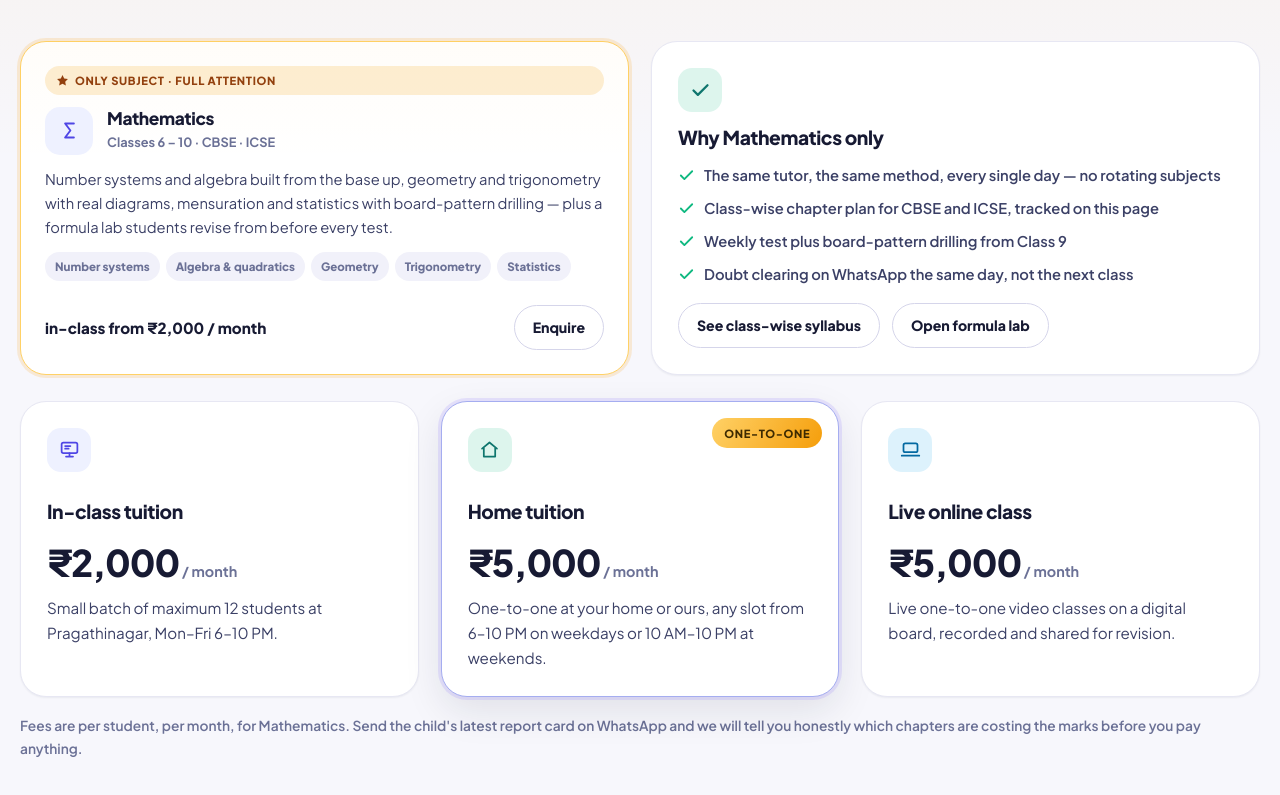
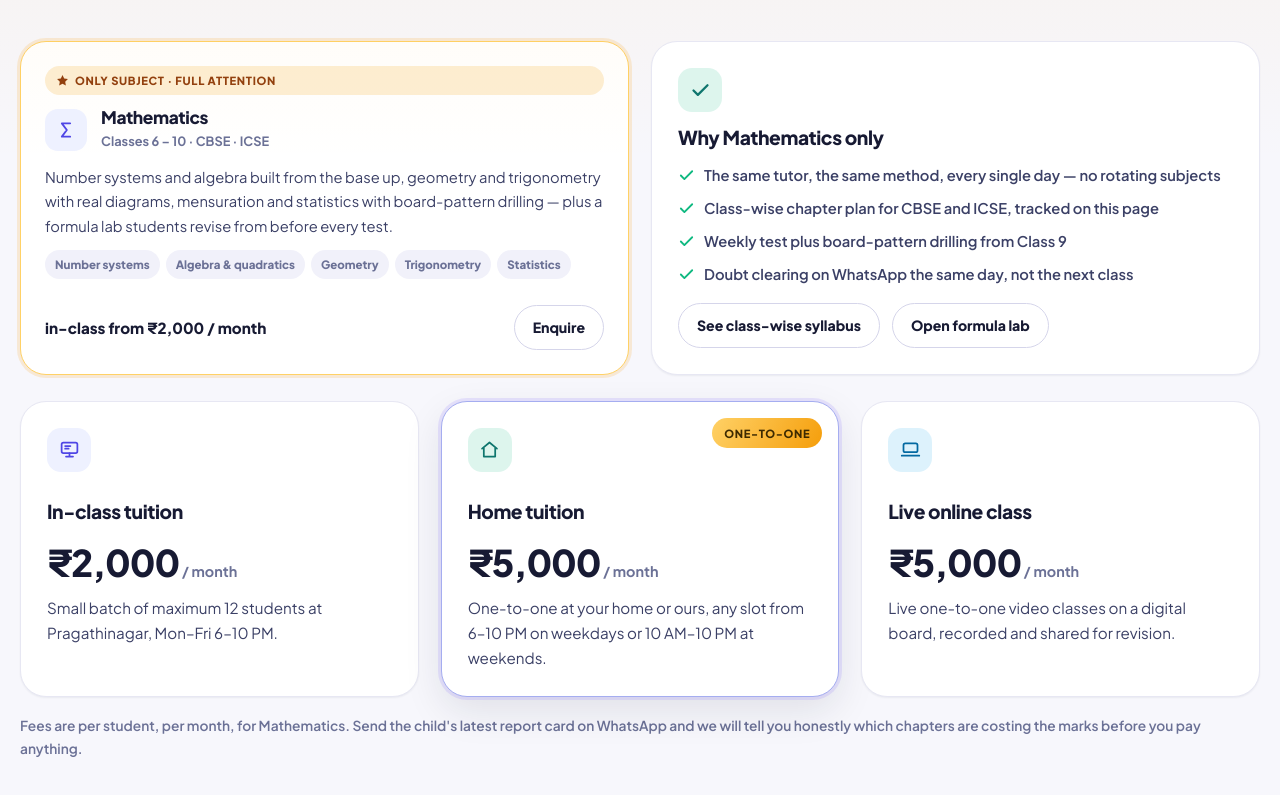
Before and after one commit to naresh-sde/rajashekar-tuitions, a plain HTML site: page index.html in a window 1280 px wide. Shown: the part 1801-2596 px from the top of the page. Drawn offline with Linux system fonts and the light colour scheme.

Commit message:
Shrink subject card icon and refresh README for the maths-only site

```diff
--- a/assets/css/styles.css
+++ b/assets/css/styles.css
@@ -347,7 +347,8 @@ ul { margin: 0; padding: 0; list-style: none; }
 }
 .subj:hover { transform: translateY(-6px); box-shadow: var(--shadow-md); }
 .subj-top { display: flex; align-items: center; gap: 14px; }
-.subj-top .card-ico { margin: 0; width: 48px; height: 48px; border-radius: 15px; }
+.subj-top .card-ico { margin: 0; width: 42px; height: 42px; border-radius: 13px; }
+.subj-top .card-ico svg { width: 20px; height: 20px; }
 .subj h3 { font-size: 1.08rem; margin: 0; }
 .subj .meta { font-size: .8rem; color: var(--text-mute); font-weight: 700; }
 .subj p { font-size: .92rem; margin: 0; }
```
